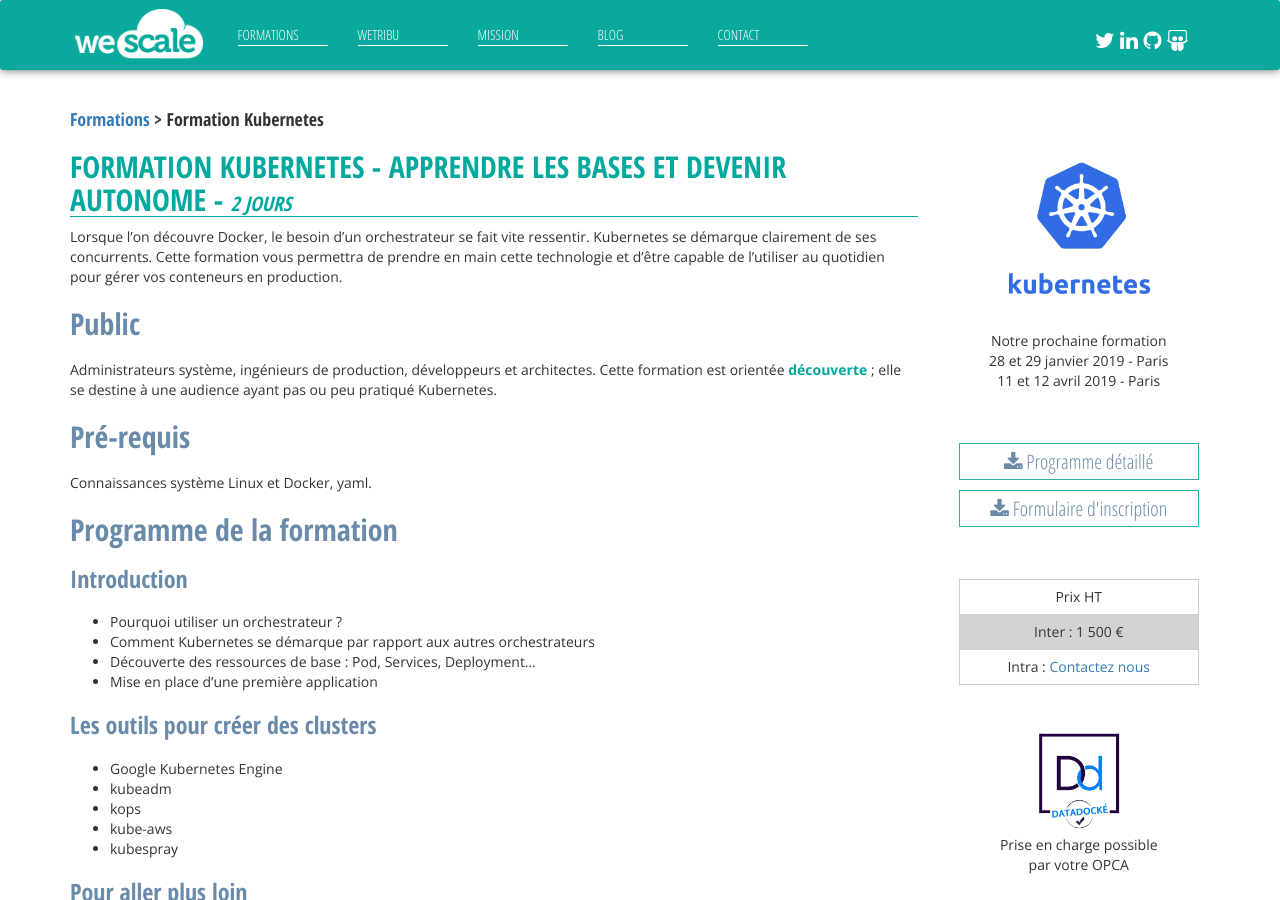
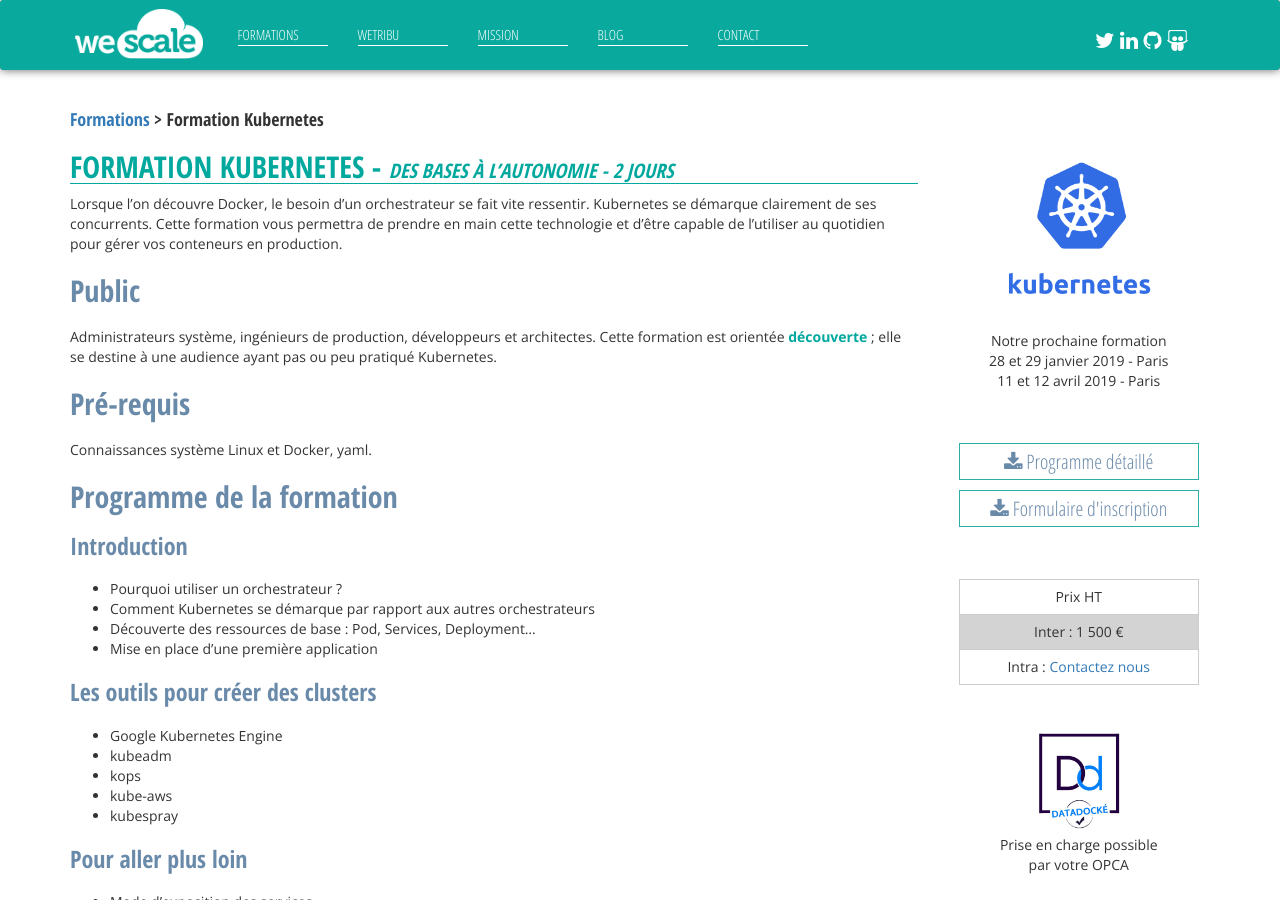
Before and after one commit to wescale/wescale-site, a Jekyll site: the page built from _formations/Formation-Kubernetes.md, in a window 1280 px wide and 900 px high. Built offline with Jekyll 4.4.1, drawn with Linux system fonts in a browser that asks for light colours; nearby versions of some CDN libraries; comment, search, counter and statistics services are not loaded.

Commit message:
Improve trainings titles

```diff
--- a/_formations/Formation-Kubernetes.md
+++ b/_formations/Formation-Kubernetes.md
@@ -20,7 +20,7 @@
 tarif: 1 500 €
 ---
 
-# Formation Kubernetes - Apprendre les bases et devenir autonome - *2 jours*
+# Formation Kubernetes - *Des bases à l'autonomie - 2 jours*
 
 
 {{ page.pitch }}
```
Also changed, not shown: _formations/Formation-Ansible.md (+1 -1 lines), _formations/Formation-Docker-Kubernetes.md (+1 -1 lines), _formations/Formation-Kubernetes-avancee.md (+1 -1 lines), _formations/Formation-SaltStack.md (+1 -1 lines), _formations/Formation-Terraform.md (+1 -1 lines).
